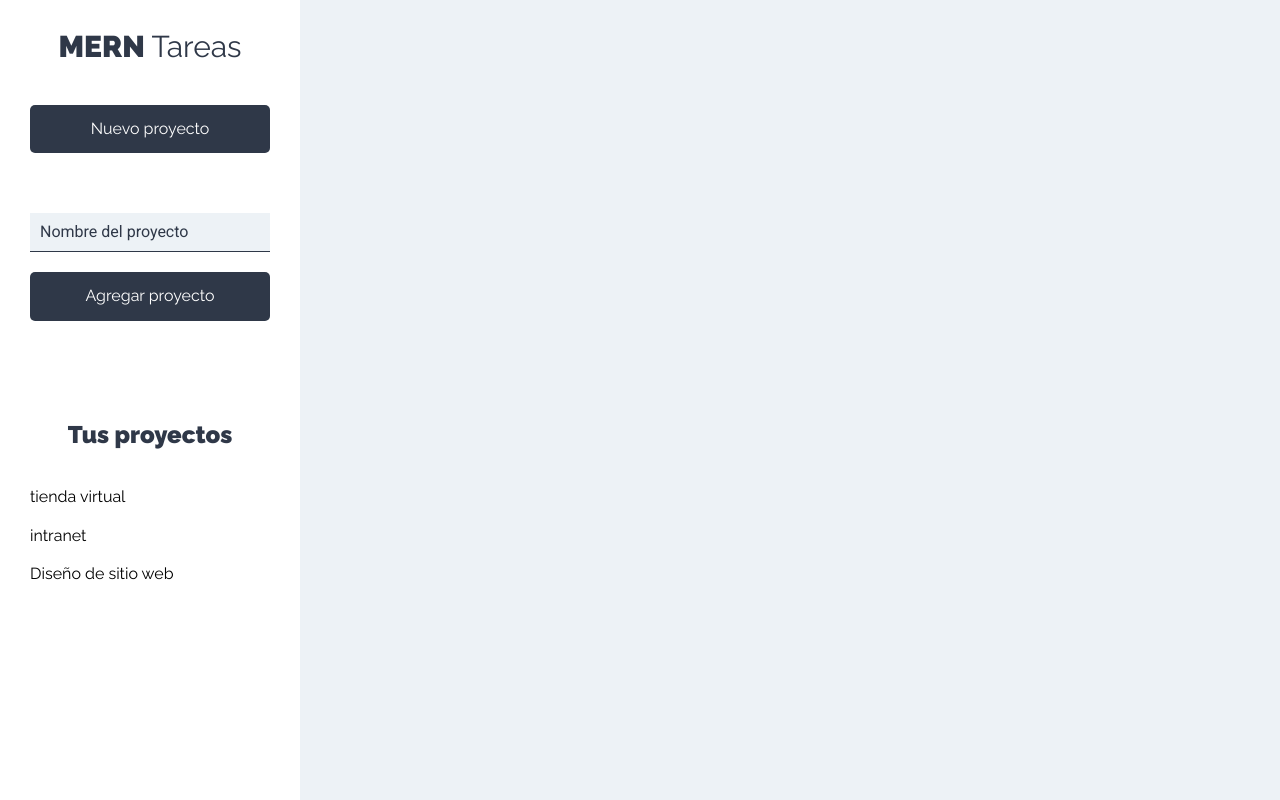
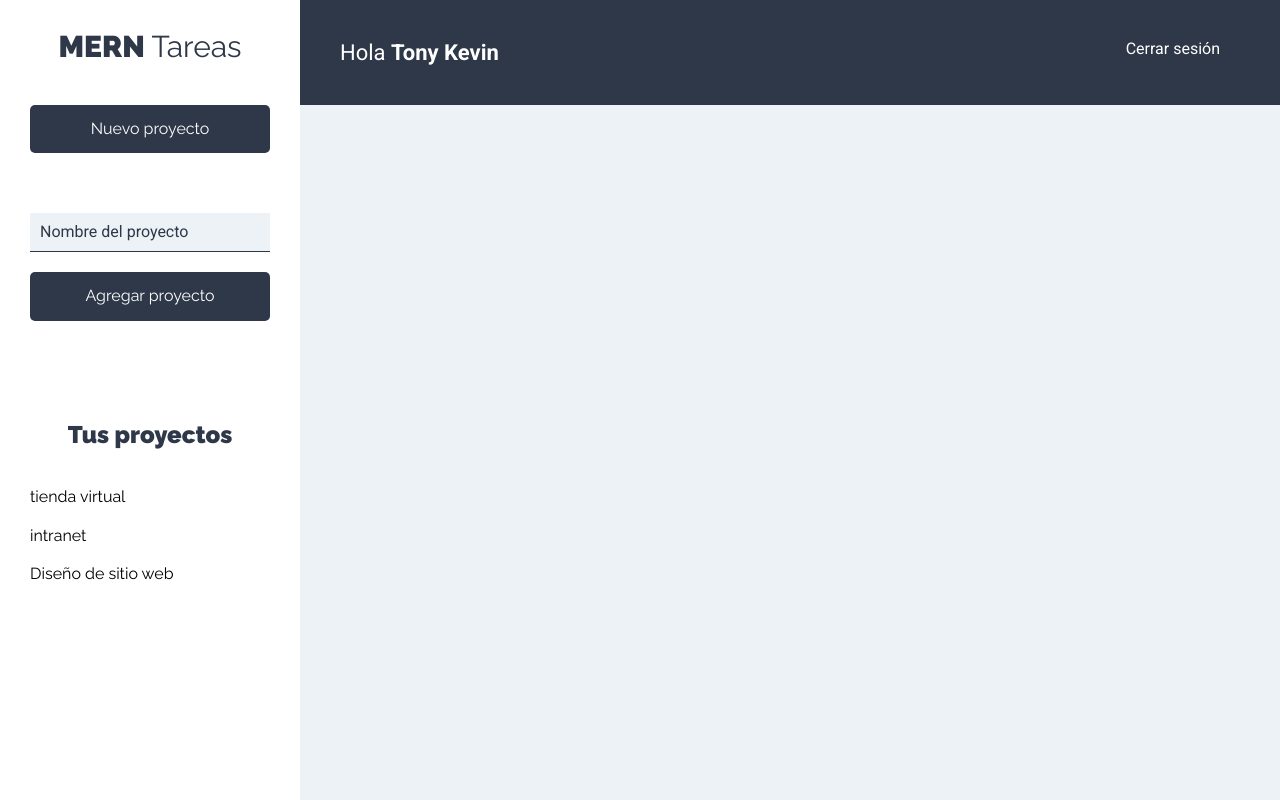
Before and after one commit to tonykevin/task, a React (Create React App) app: page /proyectos in a window 1280 px wide. Built offline with nearby package versions, Linux system fonts and the light colour scheme.

Commit message:
add page header component

```diff
--- /dev/null
+++ b/src/components/layout/PageHeader.js
@@ -0,0 +1,14 @@
+import React from 'react'
+
+const ProjectHeader = () => {
+  return (
+    <header className='app-header'>
+      <p className='username'>Hola <span>Tony Kevin</span></p>
+      <nav className='nav-main'>
+        <a href='#!'>Cerrar sesión</a>
+      </nav>
+    </header>
+  )
+}
+
+export default ProjectHeader
--- a/src/components/layout/index.js
+++ b/src/components/layout/index.js
@@ -1,5 +1,7 @@
+import PageHeader from './PageHeader'
 import Sidebar from './Sidebar'
 
 export {
+  PageHeader,
   Sidebar
 }
--- a/src/components/projects/Projects.js
+++ b/src/components/projects/Projects.js
@@ -1,11 +1,12 @@
 import React from 'react'
-import { Sidebar } from '../layout'
+import { PageHeader, Sidebar } from '../layout'
 
 const Projects = () => {
   return (
     <div className='container-app'>
       <Sidebar />
-      <div className='section-mainf'>
+      <div className='section-main'>
+        <PageHeader />
         <main>
           <div className='container-tasks'>
           </div>
```
